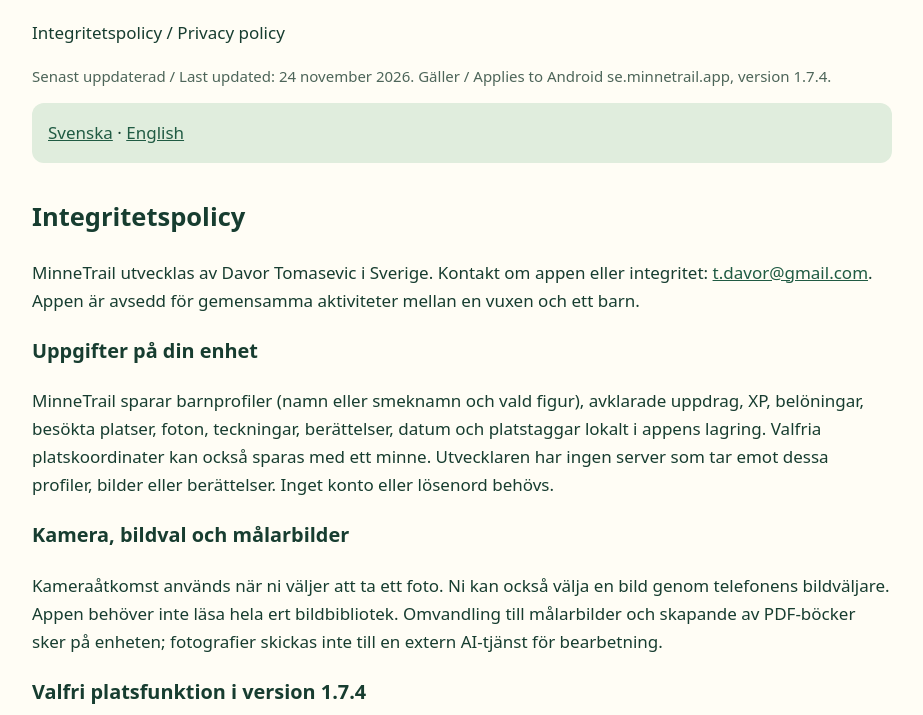
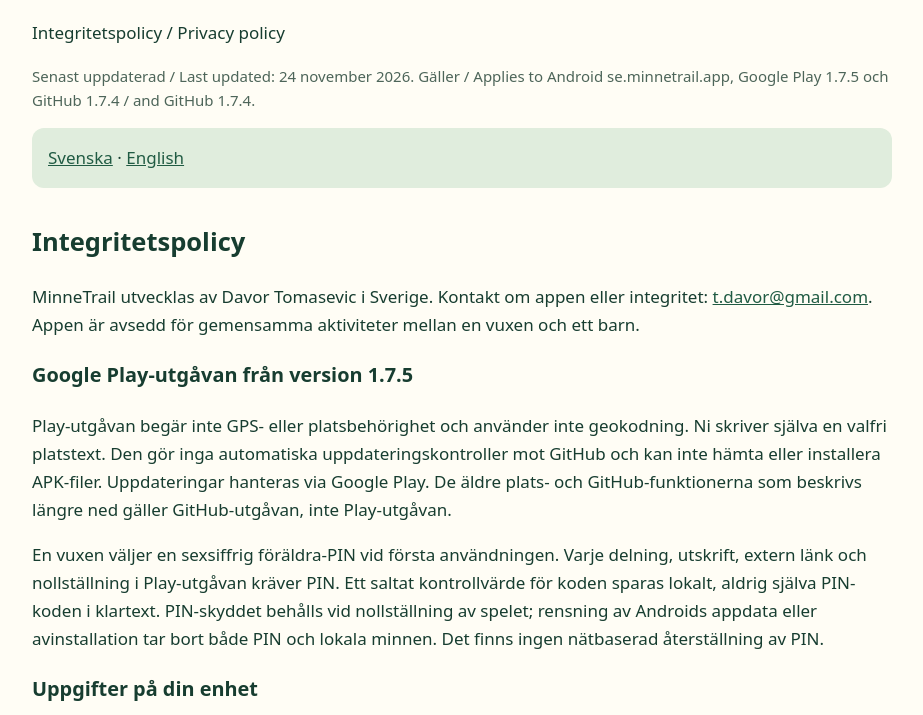
Before and after one commit to tdavor/Vastkustbus, a website: page docs/privacy.html in a window 1280 px wide. Shown: the part 85-800 px from the top of the page, without its empty margins (178-1101 px from the left). Drawn offline with Linux system fonts and the light colour scheme.

Commit message:
Explain approved Play edition safeguards and local parent PIN retention

```diff
--- a/docs/privacy.html
+++ b/docs/privacy.html
@@ -1,9 +1,9 @@
 <!doctype html>
 <html lang="sv"><head><meta charset="utf-8"><meta name="viewport" content="width=device-width,initial-scale=1"><title>MinneTrail – Integritetspolicy / Privacy policy</title><style>body{font:17px/1.65 system-ui,sans-serif;color:#173d30;background:#fffdf5;max-width:860px;margin:40px auto;padding:0 24px}h1{line-height:1.2}h2{margin-top:32px}a{color:#205b43}nav{padding:16px;background:#e0eddd;border-radius:12px}section{padding-bottom:30px;border-bottom:1px solid #ccc}li{margin:8px 0}.meta{color:#4d6559;font-size:15px}</style></head><body>
-<h1>MinneTrail</h1><p>Integritetspolicy / Privacy policy</p><p class="meta">Senast uppdaterad / Last updated: 24 november 2026. Gäller / Applies to Android se.minnetrail.app, version 1.7.4.</p><nav><a href="#svenska">Svenska</a> · <a href="#english">English</a></nav>
+<h1>MinneTrail</h1><p>Integritetspolicy / Privacy policy</p><p class="meta">Senast uppdaterad / Last updated: 24 november 2026. Gäller / Applies to Android se.minnetrail.app, Google Play 1.7.5 och GitHub 1.7.4 / and GitHub 1.7.4.</p><nav><a href="#svenska">Svenska</a> · <a href="#english">English</a></nav>
 <section id="svenska"><h2>Integritetspolicy</h2>
 <p>MinneTrail utvecklas av Davor Tomasevic i Sverige. Kontakt om appen eller integritet: <a href="mailto:t.davor@gmail.com">t.davor@gmail.com</a>. Appen är avsedd för gemensamma aktiviteter mellan en vuxen och ett barn.</p>
-<h3>Uppgifter på din enhet</h3><p>MinneTrail sparar barnprofiler (namn eller smeknamn och vald figur), avklarade uppdrag, XP, belöningar, besökta platser, foton, teckningar, berättelser, datum och platstaggar lokalt i appens lagring. Valfria platskoordinater kan också sparas med ett minne. Utvecklaren har ingen server som tar emot dessa profiler, bilder eller berättelser. Inget konto eller lösenord behövs.</p>
+<h3>Google Play-utgåvan från version 1.7.5</h3><p>Play-utgåvan begär inte GPS- eller platsbehörighet och använder inte geokodning. Ni skriver själva en valfri platstext. Den gör inga automatiska uppdateringskontroller mot GitHub och kan inte hämta eller installera APK-filer. Uppdateringar hanteras via Google Play. De äldre plats- och GitHub-funktionerna som beskrivs längre ned gäller GitHub-utgåvan, inte Play-utgåvan.</p><p>En vuxen väljer en sexsiffrig föräldra-PIN vid första användningen. Varje delning, utskrift, extern länk och nollställning i Play-utgåvan kräver PIN. Ett saltat kontrollvärde för koden sparas lokalt, aldrig själva PIN-koden i klartext. PIN-skyddet behålls vid nollställning av spelet; rensning av Androids appdata eller avinstallation tar bort både PIN och lokala minnen. Det finns ingen nätbaserad återställning av PIN.</p><h3>Uppgifter på din enhet</h3><p>MinneTrail sparar barnprofiler (namn eller smeknamn och vald figur), avklarade uppdrag, XP, belöningar, besökta platser, foton, teckningar, berättelser, datum och platstaggar lokalt i appens lagring. I GitHub-utgåvan kan valfria platskoordinater också sparas med ett minne. Utvecklaren har ingen server som tar emot dessa profiler, bilder eller berättelser. Inget konto eller lösenord behövs.</p>
 <h3>Kamera, bildval och målarbilder</h3><p>Kameraåtkomst används när ni väljer att ta ett foto. Ni kan också välja en bild genom telefonens bildväljare. Appen behöver inte läsa hela ert bildbibliotek. Omvandling till målarbilder och skapande av PDF-böcker sker på enheten; fotografier skickas inte till en extern AI-tjänst för bearbetning.</p>
 <h3>Valfri platsfunktion i version 1.7.4</h3><p>Efter ett foto kan appen, med ert tillstånd, föreslå en plats till minnet. Androids platsfunktion används medan appen är öppen. Beroende på ert val i Android kan platsen vara ungefärlig eller exakt. Appen spårar inte er i bakgrunden. Ni kan neka eller återkalla platsbehörigheten och skriva en plats manuellt.</p><p>För att omvandla koordinater till ett orts- eller områdesnamn anropas Androids geokodningstjänst när internet finns. Den tjänst som telefonen använder kan behandla koordinater och tekniska anslutningsuppgifter utanför enheten enligt sin egen integritetspolicy. Detta är en annan behandling än lokal lagring i MinneTrail. Utvecklaren får inte geokodningsuppgifterna på någon egen server.</p>
 <h3>Dela och skriva ut</h3><p>Bilder, diplom, jämförelser och PDF-böcker lämnar appen först när ni väljer en delnings-, export- eller utskriftsfunktion. Den valda appen, tjänsten eller skrivaren får då innehållet ni delar. En delad bild eller PDF kan innehålla foton, namn, datum, berättelser eller den platstext ni valt. Kontrollera innehållet innan ni delar det. Mottagarens tjänst ansvarar för sin fortsatta behandling.</p>
@@ -13,7 +13,7 @@
 <h3>Lagring och radering</h3><p>Lokala uppgifter finns kvar tills ni raderar dem, nollställer spelet, rensar appdata eller avinstallerar appen. I Inställningar finns Nollställ hela spelet: håll inne i tre sekunder och bekräfta raderingen. Appens automatiska Android-säkerhetskopiering är avstängd. Material som ni redan har exporterat, skickat eller skrivit ut påverkas inte av en nollställning och behöver hanteras separat hos mottagaren eller i den valda tjänsten.</p><p>Eftersom utvecklaren inte lagrar ert lokala album kan utvecklaren inte återskapa eller fjärradera det. För frågor om uppgifter som ni själva har skickat till utvecklaren, kontakta e-postadressen ovan. Sådan korrespondens används för att hantera ärendet och sparas inte längre än vad ärendet och eventuella tillämpliga skyldigheter kräver.</p>
 <h3>Vuxnas ansvar och förändringar</h3><p>En vuxen bör hantera behörigheter, fotografering, delning och externa länkar och välja vad som är lämpligt att spara om barnet. Den här texten beskriver den angivna versionens faktiska funktioner och är inte ett påstående om någon extern certifiering. Om appens behandling ändras uppdateras policyn och datumet på denna sida.</p></section>
 <section id="english" lang="en"><h2>Privacy policy</h2><p>MinneTrail is developed by Davor Tomasevic in Sweden. For app or privacy questions, contact <a href="mailto:t.davor@gmail.com">t.davor@gmail.com</a>. The app is intended for activities shared by an adult and a child.</p>
-<h3>Data on your device</h3><p>Child profiles (a name or nickname and selected character), completed missions, XP, rewards, visited places, photos, artwork, stories, dates and place labels are stored in the app's local storage. Optional coordinates may also be saved with a memory. The developer does not operate a server receiving these profiles, pictures or stories. No account or password is required.</p>
+<h3>Google Play edition from version 1.7.5</h3><p>The Play edition does not request GPS/location permission or use geocoding. You can enter a place label manually. It makes no automatic GitHub update checks and cannot download or install APK files. Updates are handled through Google Play. The older location and GitHub-update features described below apply to the GitHub edition, not the Play edition.</p><p>An adult chooses a six-digit parent PIN on first use. Every share, print, external link and game reset in the Play edition requires that PIN. Only a salted verification hash is stored locally, not the plaintext PIN. The PIN remains after resetting the game; clearing Android app data or uninstalling removes both the PIN and local memories. There is no online PIN recovery service.</p><h3>Data on your device</h3><p>Child profiles (a name or nickname and selected character), completed missions, XP, rewards, visited places, photos, artwork, stories, dates and place labels are stored in the app's local storage. In the GitHub edition, optional coordinates may also be saved with a memory. The developer does not operate a server receiving these profiles, pictures or stories. No account or password is required.</p>
 <h3>Camera, photo selection and coloring pages</h3><p>Camera access is used when you choose to take a photo. You can also select an image through the system photo picker; access to your entire photo library is not required. Coloring-page conversion and PDF creation run on the device. Photos are not sent to an external AI service for conversion.</p>
 <h3>Optional location in version 1.7.4</h3><p>After a photo, the app can suggest a place for the memory with your permission. Android location is accessed while the app is open. Location can be approximate or precise depending on your Android permission choice. There is no background location tracking. You can deny or revoke location access and enter a place manually.</p><p>When an internet connection is available, the app calls Android's geocoding service to turn coordinates into a locality or area name. Your device's geocoding provider may process coordinates and technical connection information off the device under its own privacy rules. This is separate from MinneTrail's local storage. The developer does not receive the geocoding request on an independently operated server.</p>
 <h3>Sharing and printing</h3><p>Images, diplomas, comparisons and PDFs leave the app when you choose sharing, export or printing. The app, service or printer you choose receives that content. Shared material may contain photos, names, dates, stories or the place text you selected. Review it before sharing. The recipient's service is responsible for its further handling.</p>
```
